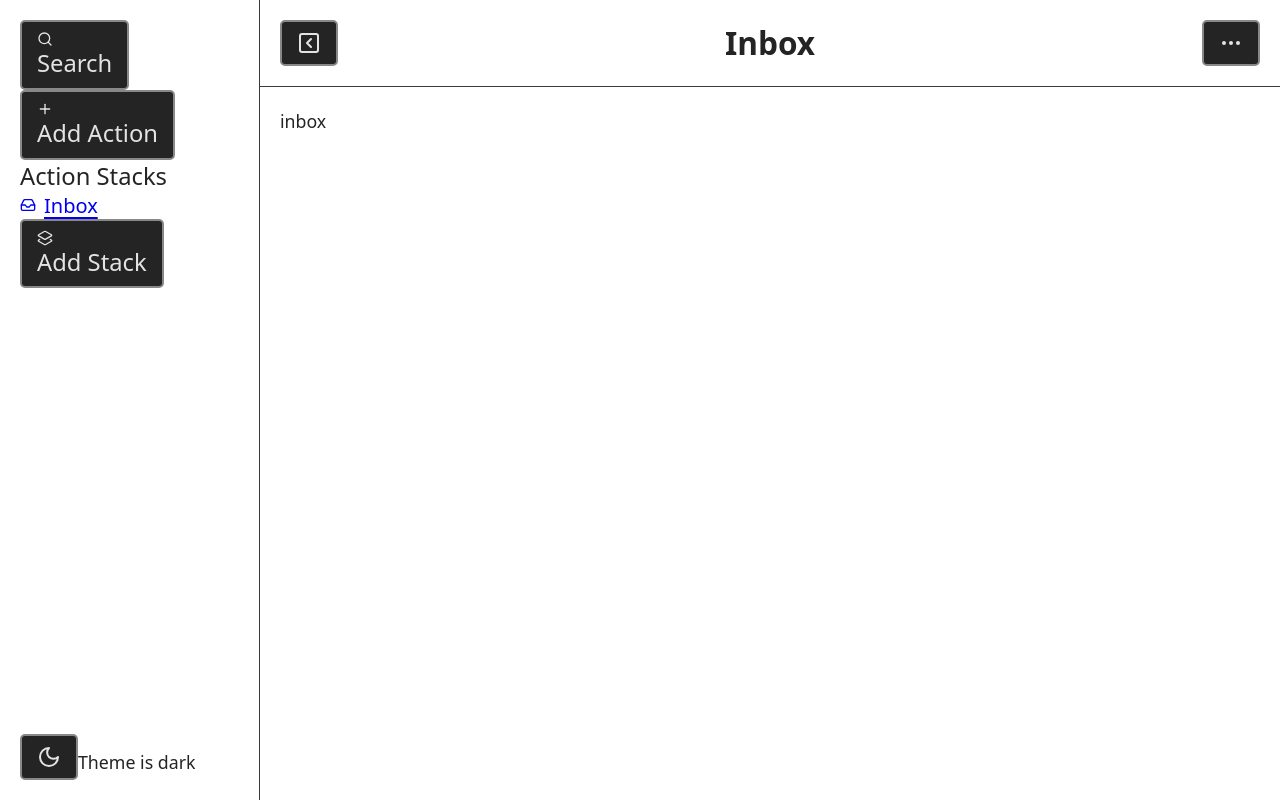
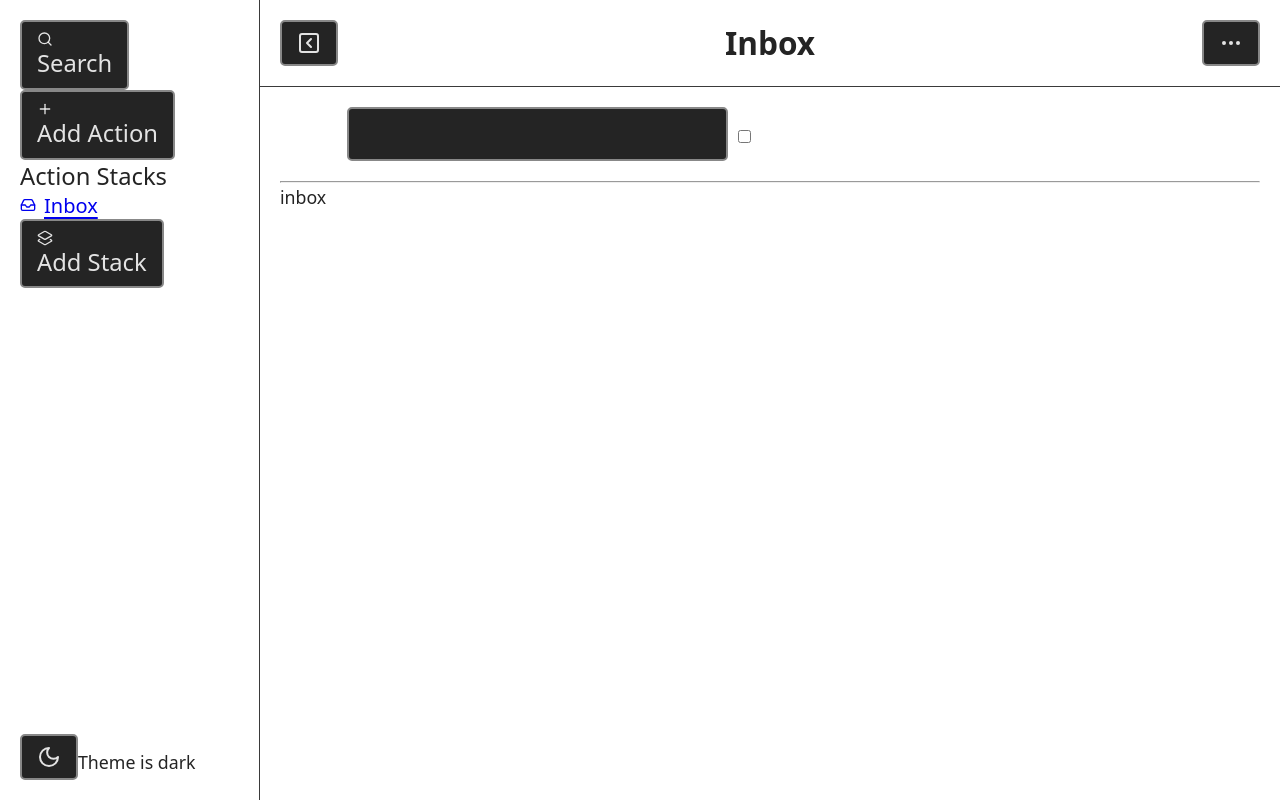
Before and after one commit to cmtayl0r/action-stack, a React (Vite) app: page / in a window 1280 px wide. Built offline with nearby package versions, Linux system fonts and the light colour scheme.

Commit message:
Refactor ActionsList and AddActionModal: implement action filtering and improve stack selection handling

```diff
--- a/src/components/layout/ActionsList.jsx
+++ b/src/components/layout/ActionsList.jsx
@@ -1,15 +1,50 @@
 import styles from "./ActionsList.module.css";
 import { useActionsContext } from "../../context/ActionsContext";
+import { useState } from "react";
 
 function ActionsList({ stackId, actions }) {
   const { addAction, removeAction, updateAction, toggleComplete } =
     useActionsContext(); // Get action management functions
 
+  const [filterName, setFilterName] = useState(""); // Track action title
+  const [filterCompleted, setFilterCompleted] = useState(false); // Track hide completed state
+
+  const filteredActions = actions.filter((action) => {
+    // If filterCompleted is true, hide completed actions
+    // If filterCompleted is false, show all actions
+    // If filterCompleted is true and action is completed, skip it
+    if (filterCompleted && action.completed) return false;
+    // If filterName is empty, show all actions
+    // If filterName is not empty, check if action title includes it
+    return action.title.toLowerCase().includes(filterName.toLowerCase());
+  });
+
   // use your action hook here if needed (addAction, updateAction, etc.)
   return (
     <div className={styles["actions-list"]}>
+      <div className={styles["actions-filter"]}>
+        <div>
+          <label htmlFor="name">Name</label>
+          <input
+            type="text"
+            name="name"
+            id="name"
+            value={filterName}
+            onChange={(e) => setFilterName(e.target.value)}
+          />
+        </div>
+        <label>
+          <input
+            type="checkbox"
+            onChange={(e) => setFilterCompleted(e.target.checked)}
+            checked={filterCompleted}
+          />
+          Hide completed
+        </label>
+      </div>
+      <hr />
       <ul>
-        {actions.map((action) => (
+        {filteredActions.map((action) => (
           <li key={action.id}>
             <input
               type="checkbox"
--- a/src/components/layout/ActionsList.module.css
+++ b/src/components/layout/ActionsList.module.css
@@ -1,3 +1,10 @@
 .actions-list {
   padding: 1rem;
 }
+
+.actions-filter {
+  display: flex;
+  align-items: center;
+  margin-bottom: 1rem;
+  gap: 0.5rem;
+}
--- a/src/components/layout/StackView.jsx
+++ b/src/components/layout/StackView.jsx
@@ -13,8 +13,7 @@ function StackView() {
   // 1️⃣ Initial load from router loader
   const { stack } = useLoaderData();
   // 🔄 live action state updates from context
-  const { actions, addAction, removeAction, toggleComplete } =
-    useActionsContext();
+  const { actions } = useActionsContext();
 
   // Filter actions for this stack
   const stackActions = actions.filter((action) => action.stackId === stack.id);
--- a/src/features/AddActionModal.jsx
+++ b/src/features/AddActionModal.jsx
@@ -1,4 +1,4 @@
-import { use, useEffect, useState } from "react";
+import { useState } from "react";
 import { useNavigate } from "react-router-dom";
 
 // Context
@@ -9,13 +9,13 @@ import { useActionsContext } from "../context/ActionsContext";
 // Components
 import Modal from "../components/ui/modal/Modal";
 
-function AddActionModal({ closeModal }) {
+function AddActionModal({ closeModal, stackId: initialStackId = "inbox" }) {
   const { stacks } = useStacksContext(); // Get available stacks
   const { addAction, reload } = useActionsContext(); // Get action management functions
   const { success } = useToastContext(); // Get toast context for notifications
   const [title, setTitle] = useState(""); // Track action title
   const [priority, setPriority] = useState("medium"); // Track selected priority
-  const [stackId, setStackId] = useState("inbox"); // Track selected stack
+  const [stackId, setStackId] = useState(initialStackId); // Track selected stack
   const navigate = useNavigate();
 
   const handleSubmit = async (e) => {
@@ -40,10 +40,6 @@ function AddActionModal({ closeModal }) {
     // 7. Close the modal
     closeModal();
   };
-
-  // useEffect(() => {
-  //   console.log("Selected stack ID:", stackId);
-  // }, [stackId]);
 
   return (
     <Modal title="Add Action" onClose={closeModal}>
```
